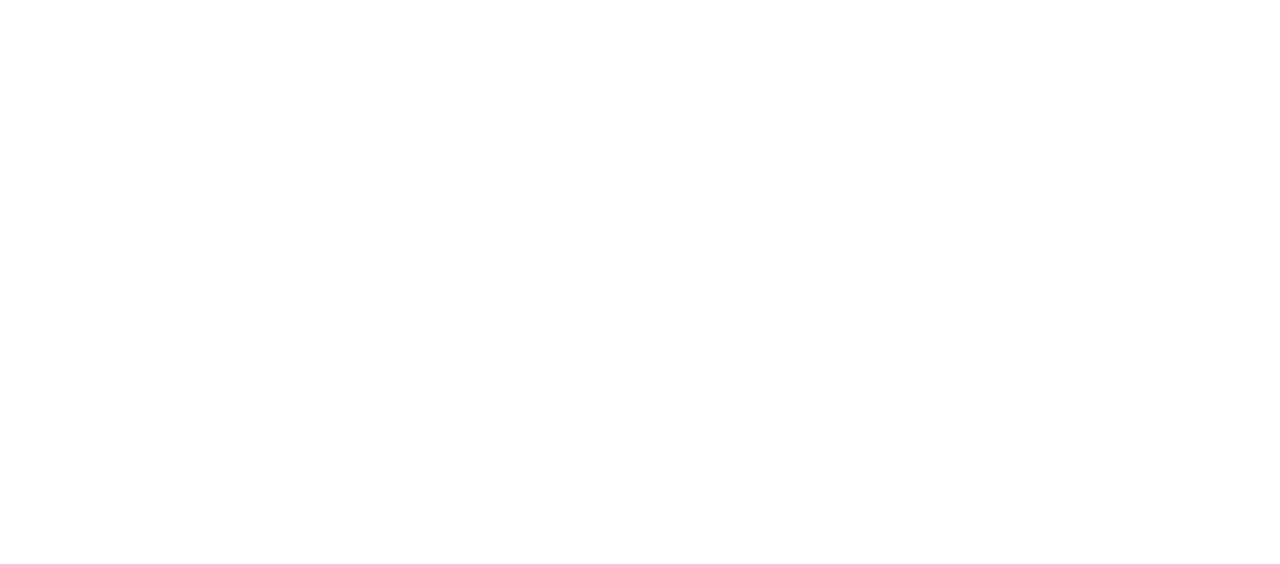
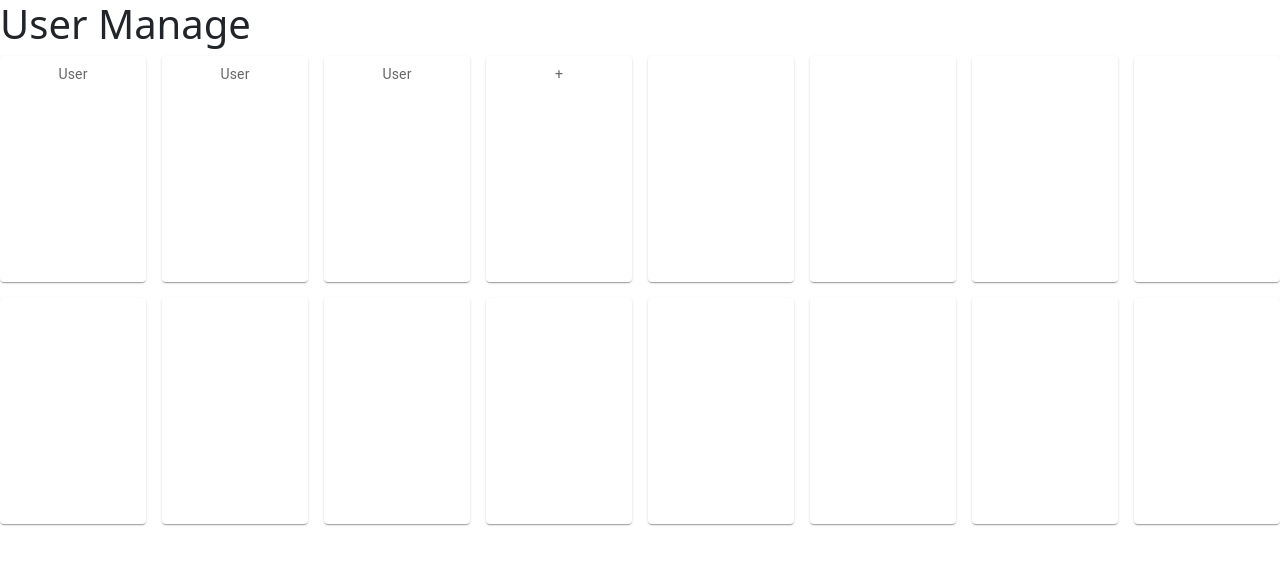
Before and after one commit to Manjot44/Communication-Spectrum-Web-App, a React (Create React App) app in the folder frontend/: page /usermanage in a window 1280 px wide. Before the commit this address had no page. Shown: the top 564 px of the page. Built offline with nearby package versions, Linux system fonts and the light colour scheme.

Commit message:
user management draft

```diff
--- a/frontend/src/App.js
+++ b/frontend/src/App.js
@@ -3,6 +3,7 @@
 import Register from './pages/Register';
 import Login from './pages/Login';
 import Home from './pages/Home';
+import UserManage from './pages/UserManage';
 
 function App () {
   let storageToken = null;
@@ -25,6 +26,7 @@
           <Route path="/" element={<Login setTokenFunc = {updateToken}/>} /> {/* First screen person will go to is login*/}
           <Route path="/register" element={<Register setTokenFunc = {updateToken}/>} />
           <Route path="/home" element={<Home token = {token} setTokenFunc = {updateToken} />} />
+          <Route path="/usermanage" element={<UserManage token = {token} setTokenFunc = {updateToken} />} />
         </Route>
       </Routes>
     </BrowserRouter>
--- /dev/null
+++ b/frontend/src/components/Item.jsx
@@ -0,0 +1,19 @@
+import React from 'react';
+import axios from 'axios';
+import { styled } from '@mui/material/styles';
+import Box from '@mui/material/Box';
+import Paper from '@mui/material/Paper';
+import Grid from '@mui/material/Grid';
+
+const Item = styled(Paper)(({ theme }) => ({
+    backgroundColor: '#fff',
+    ...theme.typography.body2,
+    padding: theme.spacing(1),
+    textAlign: 'center',
+    color: theme.palette.text.secondary,
+    ...theme.applyStyles('dark', {
+        backgroundColor: '#1A2027',
+    }),
+}));
+
+export default Item;
--- a/frontend/src/pages/Home.jsx
+++ b/frontend/src/pages/Home.jsx
@@ -1,11 +1,21 @@
 import React from 'react';
 import axios from 'axios';
 import { useNavigate } from 'react-router-dom';
+import Button from '@mui/material/Button';
 
 function Home ({setTokenFunc}) {
+    const navigate = useNavigate();
+    const [viewModal, setViewModal] = React.useState(false);
+
+    function goToUserManage () {
+        navigate('/usermanage');
+    }
+
     return (
         <>
-            <div>Home</div>
+            <h1>Home</h1>
+            <Button onClick={goToUserManage} variant="contained" style={{ backgroundColor: '#000CA4', width: '75%', borderRadius: "20px", fontFamily: 'Poppins' }}>Manage users</Button><br /><br />
+
         </>
     );
 }
--- /dev/null
+++ b/frontend/src/pages/UserManage.jsx
@@ -0,0 +1,121 @@
+import React from 'react';
+import axios from 'axios';
+import { useNavigate } from 'react-router-dom';
+import Button from '@mui/material/Button';
+import Grid from '@mui/material/Grid';
+import Item from '../components/Item';
+
+function UserManage ({setTokenFunc}) {
+    const navigate = useNavigate();
+
+    function goToUserManage () {
+        navigate('/home');
+    }
+
+    return (
+        <>
+            <h1>User Manage</h1>
+            <Grid container spacing={2}>
+                <Grid item xs={1.5}>
+                    <Item>
+                        <div style={{ height: 10 }} >User</div>
+                        <div style={{ height: 200 }} ></div>
+                    </Item>
+                </Grid>
+                <Grid item xs={1.5}>
+                    <Item>
+                        <div style={{ height: 10 }} >User</div>
+                        <div style={{ height: 200 }} ></div>
+                    </Item>
+                </Grid>
+                <Grid item xs={1.5}>
+                    <Item>
+                        <div style={{ height: 10 }} >User</div>
+                        <div style={{ height: 200 }} ></div>
+                    </Item>
+                </Grid>
+                <Grid item xs={1.5}>
+                    <Item>
+                        <div style={{ height: 10 }} >+</div>
+                        <div style={{ height: 200 }} ></div>
+                    </Item>
+                </Grid>
+                <Grid item xs={1.5}>
+                    <Item>
+                        <div style={{ height: 10 }} ></div>
+                        <div style={{ height: 200 }} ></div>
+                    </Item>
+                </Grid>
+                <Grid item xs={1.5}>
+                    <Item>
+                        <div style={{ height: 10 }} ></div>
+                        <div style={{ height: 200 }} ></div>
+                    </Item>
+                </Grid>
+                <Grid item xs={1.5}>
+                    <Item>
+                        <div style={{ height: 10 }} ></div>
+                        <div style={{ height: 200 }} ></div>
+                    </Item>
+                </Grid>
+                <Grid item xs={1.5}>
+                    <Item>
+                        <div style={{ height: 10 }} ></div>
+                        <div style={{ height: 200 }} ></div>
+                    </Item>
+                </Grid>
+                <Grid item xs={1.5}>
+                    <Item>
+                        <div style={{ height: 10 }} ></div>
+                        <div style={{ height: 200 }} ></div>
+                    </Item>
+                </Grid>
+                <Grid item xs={1.5}>
+                    <Item>
+                        <div style={{ height: 10 }} ></div>
+                        <div style={{ height: 200 }} ></div>
+                    </Item>
+                </Grid>
+                <Grid item xs={1.5}>
+                    <Item>
+                        <div style={{ height: 10 }} ></div>
+                        <div style={{ height: 200 }} ></div>
+                    </Item>
+                </Grid>
+                <Grid item xs={1.5}>
+                    <Item>
+                        <div style={{ height: 10 }} ></div>
+                        <div style={{ height: 200 }} ></div>
+                    </Item>
+                </Grid>
+                <Grid item xs={1.5}>
+                    <Item>
+                        <div style={{ height: 10 }} ></div>
+                        <div style={{ height: 200 }} ></div>
+                    </Item>
+                </Grid>
+                <Grid item xs={1.5}>
+                    <Item>
+                        <div style={{ height: 10 }} ></div>
+                        <div style={{ height: 200 }} ></div>
+                    </Item>
+                </Grid>
+                <Grid item xs={1.5}>
+                    <Item>
+                        <div style={{ height: 10 }} ></div>
+                        <div style={{ height: 200 }} ></div>
+                    </Item>
+                </Grid>
+                <Grid item xs={1.5}>
+                    <Item>
+                        <div style={{ height: 10 }} ></div>
+                        <div style={{ height: 200 }} ></div>
+                    </Item>
+                </Grid>
+            </Grid>
+
+        </>
+    );
+}
+
+export default UserManage;
```
Also changed, not shown: 1 other file (tests, documents, lock files or other folders).
